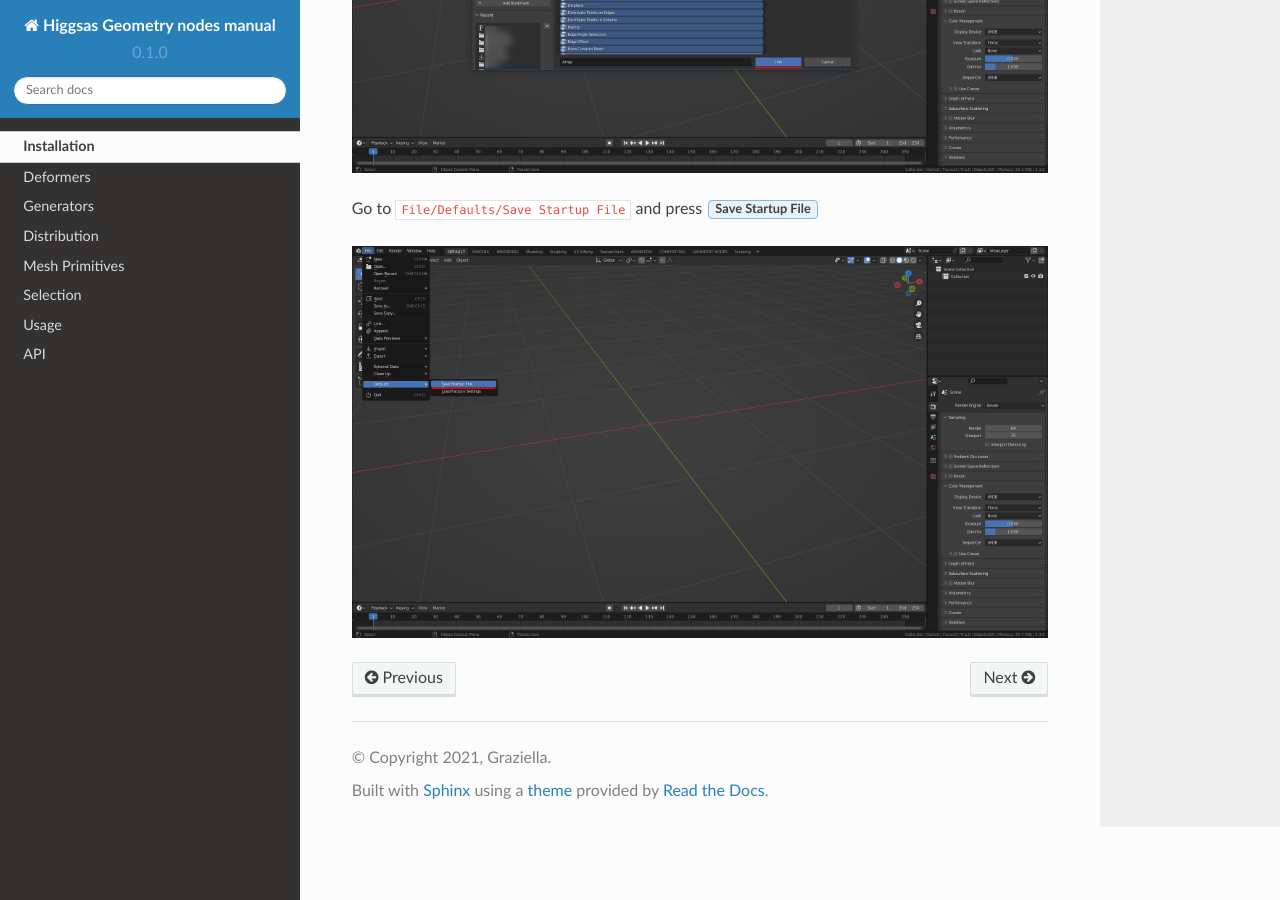
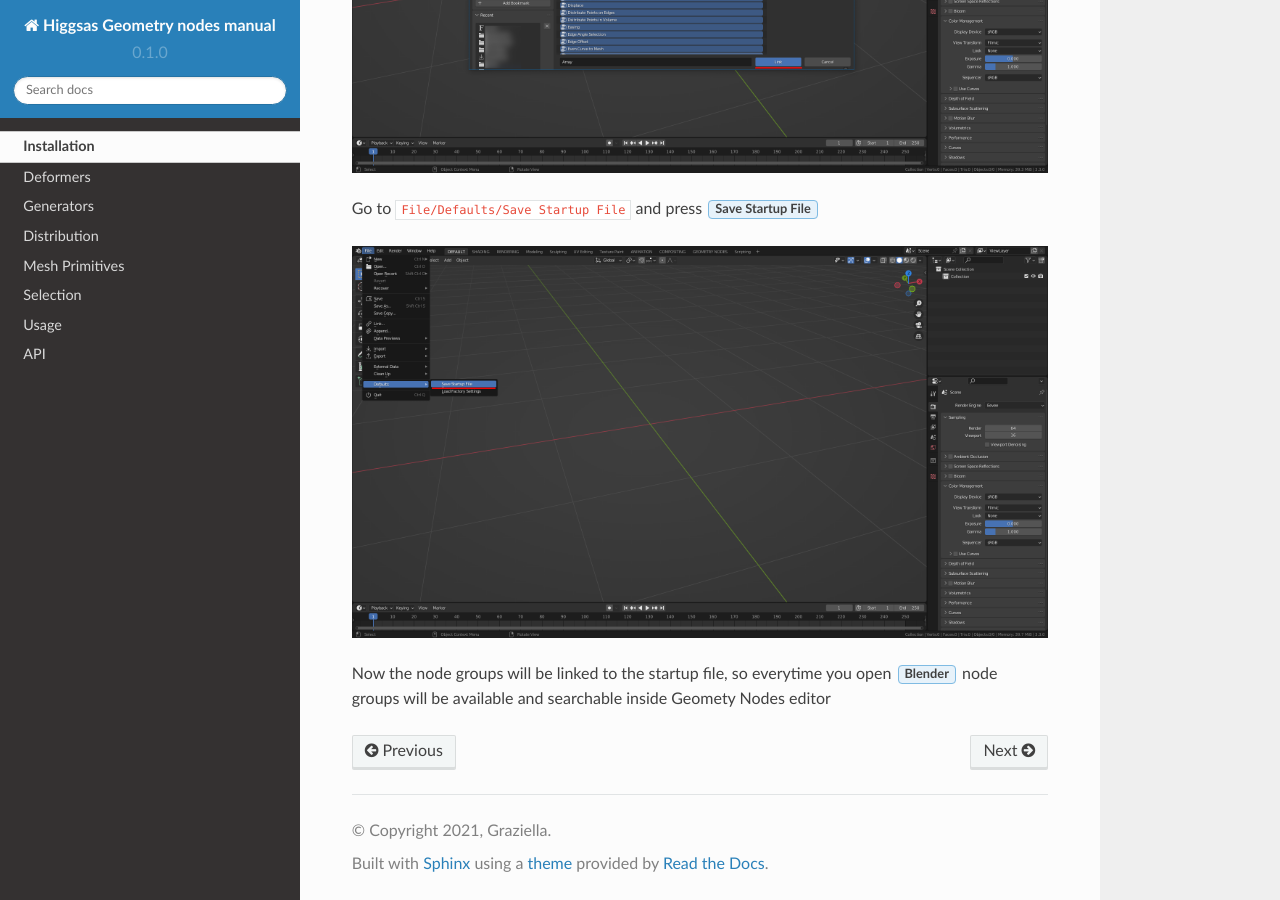
Before and after one commit to higgsas/higgsas_geo_nodes_manual, a Sphinx documentation site: the page built from docs/installation.rst, in a window 1280 px wide and 900 px high, scrolled down 1895 px. Built offline with Sphinx 7.4.7 and the Read the Docs theme 2.0.0, drawn with Linux system fonts in a browser that asks for light colours.

Commit message:
Update installation.rst

```diff
--- a/docs/installation.rst
+++ b/docs/installation.rst
@@ -23,3 +23,5 @@ You can
 Go to ``File/Defaults/Save Startup File`` and press :guilabel:`Save Startup File`
 
 .. image:: images/instal5.png
+
+Now the node groups will be linked to the startup file, so everytime you open :guilabel:`Blender` node groups will be available and searchable inside Geomety Nodes editor
```
